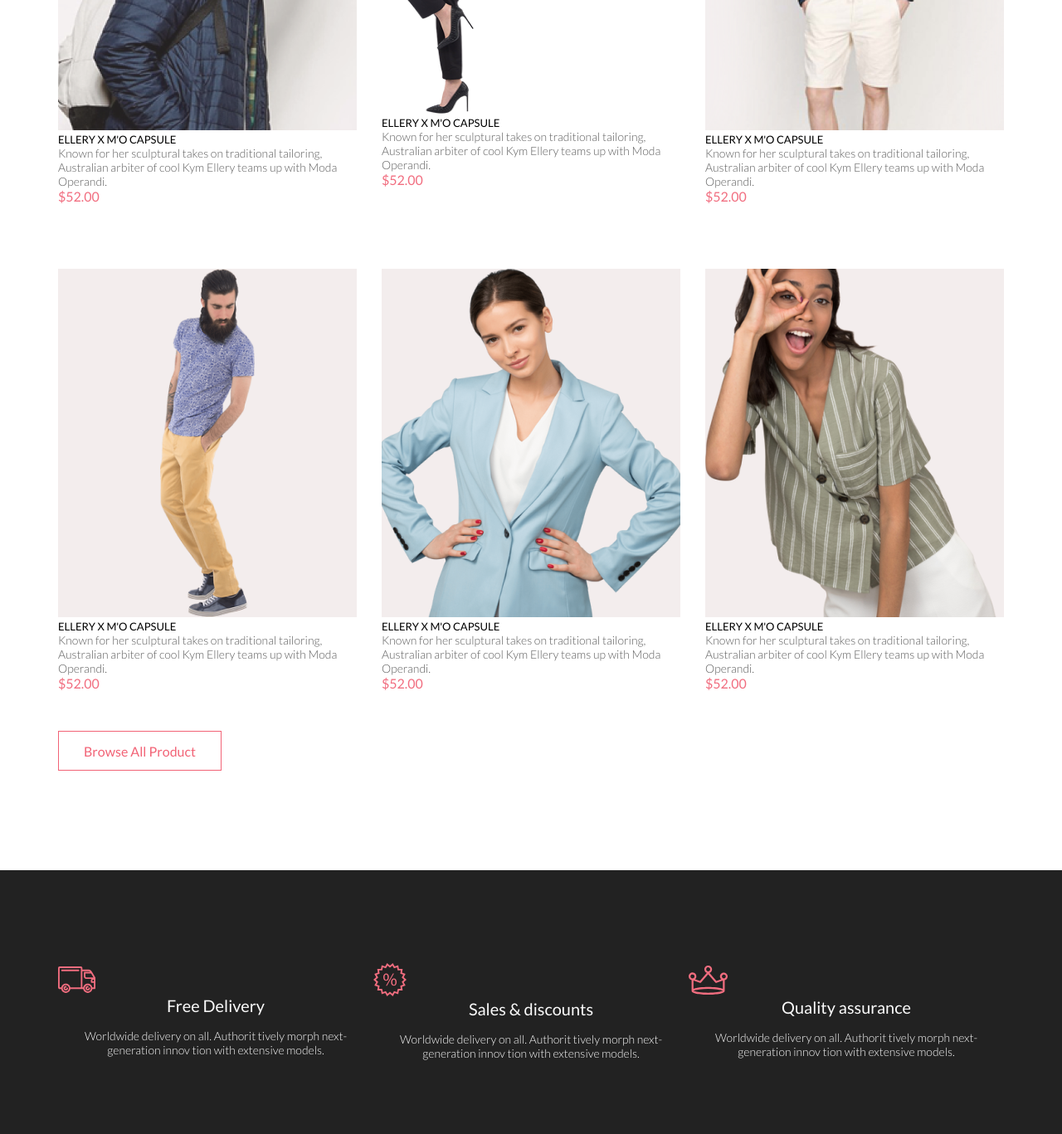
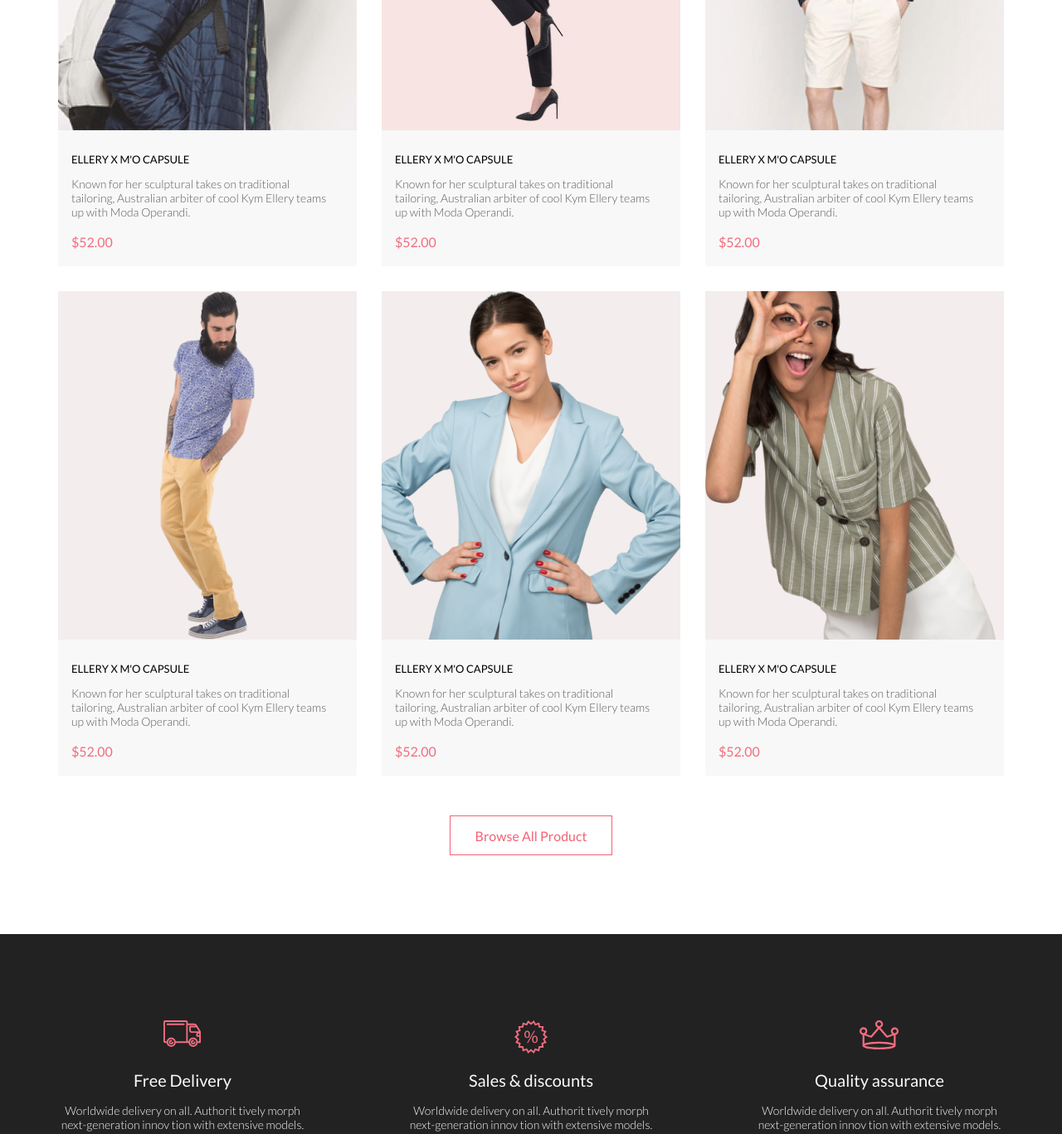
Before and after one commit to YulijCesar/prof_verstka, a plain HTML site: page index.html in a window 1280 px wide. Shown: the part 1840-3207 px from the top of the page at 83% size. Drawn offline with Linux system fonts and the light colour scheme.

Commit message:
styles for fetured section and proposal section

```diff
--- a/index.html
+++ b/index.html
@@ -147,50 +147,68 @@
     </section>
     <section class="fetured">
       <div class="container">
-        <h3 class="fetured_heading">Fetured Items</h3>
+        <h2 class="fetured_heading">Fetured Items</h2>
         <p class="fetured_paragraph">Shop for items based on what we featured in this week</p>
         <ul class="fetured_cards">
           <li class="fetured_card card"><a href="#" class="card_link"><img class="card_image"
-                src="images/man_in_jacket.png" alt="fashion_photo">
+                src="images/man_in_jacket.png" alt="fashion photo.">
+              <div class="card_inner">
                 <h3 class="card_heading">ELLERY X M'O CAPSULE</h3>
-              <p class="card_discription">Known for her sculptural takes on traditional tailoring, Australian arbiter of
+                <p class="card_discription">Known for her sculptural takes on traditional tailoring, Australian arbiter
+                  of
                   cool Kym Ellery teams up with Moda Operandi.</p>
                 <p class="card_price">$52.00</p>
+              </div>
             </a></li>
           <li class="fetured_card card"><a href="#" class="card_link"><img class="card_image"
-                src="images/woman_in_black.png" alt="fashion_photo">
+                src="images/woman_in_black.jpg" alt="fashion photo.">
+              <div class="card_inner">
                 <h3 class="card_heading">ELLERY X M'O CAPSULE</h3>
-              <p class="card_discription">Known for her sculptural takes on traditional tailoring, Australian arbiter of
+                <p class="card_discription">Known for her sculptural takes on traditional tailoring, Australian arbiter
+                  of
                   cool Kym Ellery teams up with Moda Operandi.</p>
                 <p class="card_price">$52.00</p>
+              </div>
             </a></li>
           <li class="fetured_card card"><a href="#" class="card_link"><img class="card_image"
-                src="images/man_in_sweater.png" alt="fashion_photo">
+                src="images/man_in_sweater.png" alt="fashion photo.">
+              <div class="card_inner">
                 <h3 class="card_heading">ELLERY X M'O CAPSULE</h3>
-              <p class="card_discription">Known for her sculptural takes on traditional tailoring, Australian arbiter of
+                <p class="card_discription">Known for her sculptural takes on traditional tailoring, Australian arbiter
+                  of
                   cool Kym Ellery teams up with Moda Operandi.</p>
                 <p class="card_price">$52.00</p>
+              </div>
             </a></li>
           <li class="fetured_card card"><a href="#" class="card_link"><img class="card_image"
-                src="images/man_in_T_shot.png" alt="fashion_photo">
+                src="images/man_in_T_shot.png" alt="fashion photo.">
+              <div class="card_inner">
                 <h3 class="card_heading">ELLERY X M'O CAPSULE</h3>
-              <p class="card_discription">Known for her sculptural takes on traditional tailoring, Australian arbiter of
+                <p class="card_discription">Known for her sculptural takes on traditional tailoring, Australian arbiter
+                  of
                   cool Kym Ellery teams up with Moda Operandi.</p>
                 <p class="card_price">$52.00</p>
+              </div>
             </a></li>
           <li class="fetured_card card"><a href="#" class="card_link"><img class="card_image"
-                src="images/woman_in_blazer.png" alt="fashion_photo">
+                src="images/woman_in_blazer.png" alt="fashion photo.">
+              <div class="card_inner">
                 <h3 class="card_heading">ELLERY X M'O CAPSULE</h3>
-              <p class="card_discription">Known for her sculptural takes on traditional tailoring, Australian arbiter of
+                <p class="card_discription">Known for her sculptural takes on traditional tailoring, Australian arbiter
+                  of
                   cool Kym Ellery teams up with Moda Operandi.</p>
                 <p class="card_price">$52.00</p>
+              </div>
             </a></li>
           <li class="fetured_card card"><a href="#" class="card_link"><img class="card_image"
-                src="images/woman_in_shirt.png" alt="fashion_photo">
+                src="images/woman_in_shirt.png" alt="fashion photo.">
+              <div class="card_inner">
                 <h3 class="card_heading">ELLERY X M'O CAPSULE</h3>
-              <p class="card_discription">Known for her sculptural takes on traditional tailoring, Australian arbiter of
+                <p class="card_discription">Known for her sculptural takes on traditional tailoring, Australian arbiter
+                  of
                   cool Kym Ellery teams up with Moda Operandi.</p>
                 <p class="card_price">$52.00</p>
+              </div>
             </a></li>
         </ul>
         <button class="fetured_button">Browse All Product</button>
@@ -199,17 +217,17 @@
     <section class="proposal">
       <div class="container">
         <ul class="proposal_list">
-          <li class="proposal_item"><img src="images/delivery_icon.svg" alt="icon" class="proposal_image">
+          <li class="proposal_item proposal_item_delivery">
             <h3 class="proposal_heading">Free Delivery</h3>
             <p class="proposal_paragraph">Worldwide delivery on all. Authorit tively morph next-generation innov tion
               with extensive models.</p>
           </li>
-          <li class="proposal_item"><img src="images/sale_icon.svg" alt="icon" class="proposal_image">
+          <li class="proposal_item proposal_item_sales">
             <h3 class="proposal_heading">Sales & discounts</h3>
             <p class="proposal_paragraph">Worldwide delivery on all. Authorit tively morph next-generation innov tion
               with extensive models.</p>
           </li>
-          <li class="proposal_item"><img src="images/crown_icon.svg" alt="icon" class="proposal_image">
+          <li class="proposal_item proposal_item_quality ">
             <h3 class="proposal_heading">Quality assurance</h3>
             <p class="proposal_paragraph">Worldwide delivery on all. Authorit tively morph next-generation innov tion
               with extensive models.</p>
--- a/styles/style.css
+++ b/styles/style.css
@@ -328,7 +328,6 @@
 
 .fetured_paragraph {
   font-weight: 400;
-  font-size: 14px;
   line-height: 17px;
   color: #9f9f9f;
   padding-bottom: 48px;
@@ -342,13 +341,20 @@
   justify-content: center;
 }
 
-.fetured_card {
+.card {
   position: relative;
   background-position: center;
   background-size: cover;
   list-style: none;
-  min-height: 420px;
-  margin-bottom: 48px;
+  min-height: 580px;
+  background: #f8f8f8;
+}
+
+.card_inner {
+  padding-top: 24px;
+  padding-right: 29px;
+  padding-bottom: 20px;
+  padding-left: 16px;
 }
 
 .card_link {
@@ -363,9 +369,10 @@
 
 .card_discription {
   font-weight: 300;
-  font-size: 14px;
   line-height: 17px;
   color: #5d5d5d;
+  margin-top: 13px;
+  margin-bottom: 18px;
 }
 .card_price {
   font-weight: 400;
@@ -375,10 +382,8 @@
 }
 
 .fetured_button {
-  display: inline-block;
-  box-sizing: border-box;
+  display: block;
   padding: 0 30px;
-  margin: 0 25px 25px 0;
   outline: none;
   border: 1px solid #f26376;
   background-color: #fff;
@@ -388,6 +393,9 @@
   line-height: 19px;
   color: #f26376;
   cursor: pointer;
+  margin-left: auto;
+  margin-right: auto;
+  margin-top: 48px;
 }
 
 /* PROPOSAL SECTION STYLES */
@@ -402,6 +410,28 @@
   list-style: none;
 }
 
+.proposal_item {
+  padding-top: 60px;
+}
+
+.proposal_item_delivery {
+  background-image: url(../images/delivery_icon.svg);
+  background-repeat: no-repeat;
+  background-position: center 0;
+}
+
+.proposal_item_sales {
+  background-image: url(../images/sale_icon.svg);
+  background-repeat: no-repeat;
+  background-position: center 0;
+}
+
+.proposal_item_quality {
+  background-image: url(../images/crown_icon.svg);
+  background-repeat: no-repeat;
+  background-position: center 0;
+}
+
 .proposal_heading {
   font-weight: 400;
   font-size: 19.96px;
@@ -412,10 +442,10 @@
 }
 .proposal_paragraph {
   font-weight: 300;
-  font-size: 13.972px;
   line-height: 17px;
   color: #fbfbfb;
   text-align: center;
+  width: 300px;
 }
 /* FOOTER TYLES */
 
```
Also changed, not shown: images/woman_in_black.jpg (added). Lines whose indentation alone changed are shown as unchanged.
